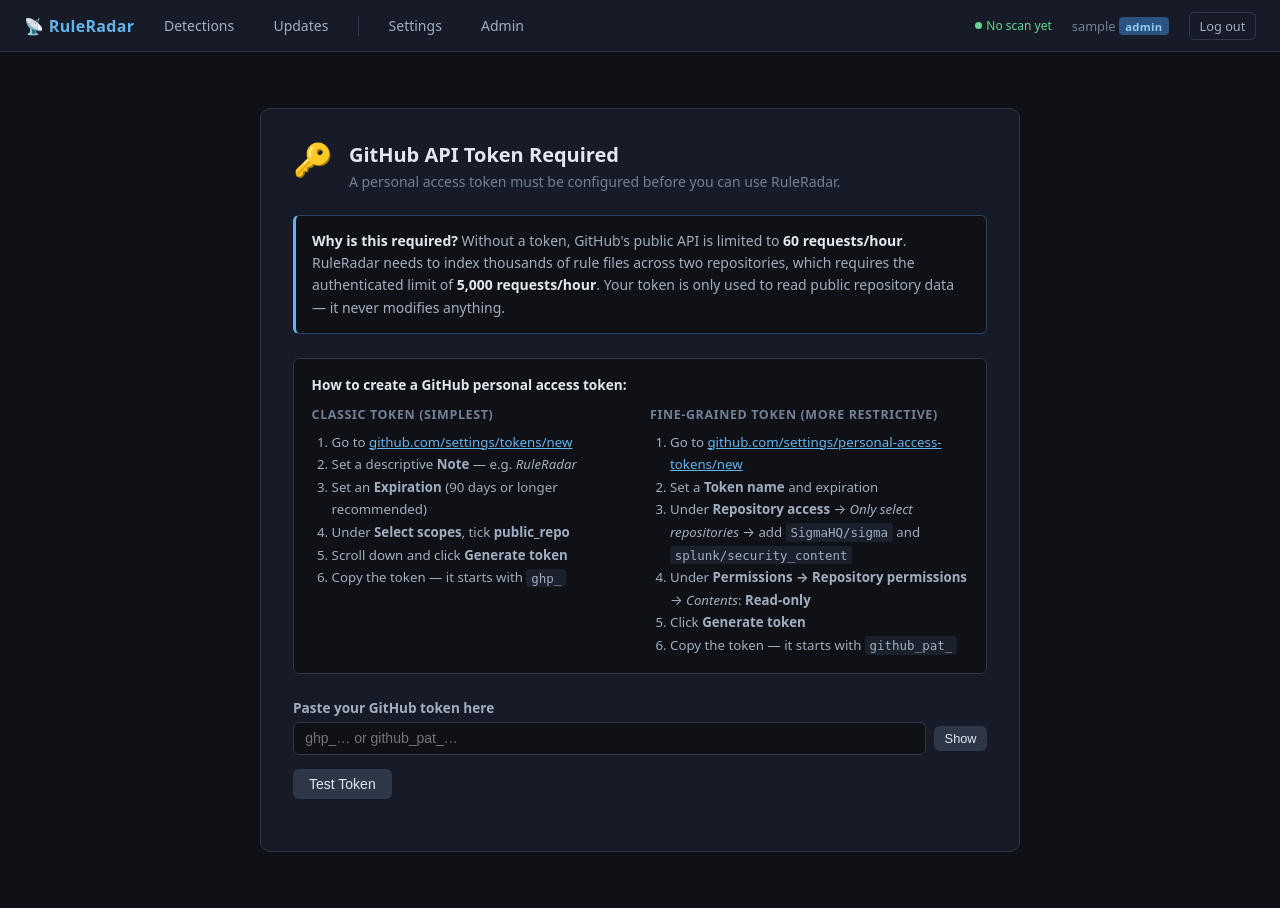
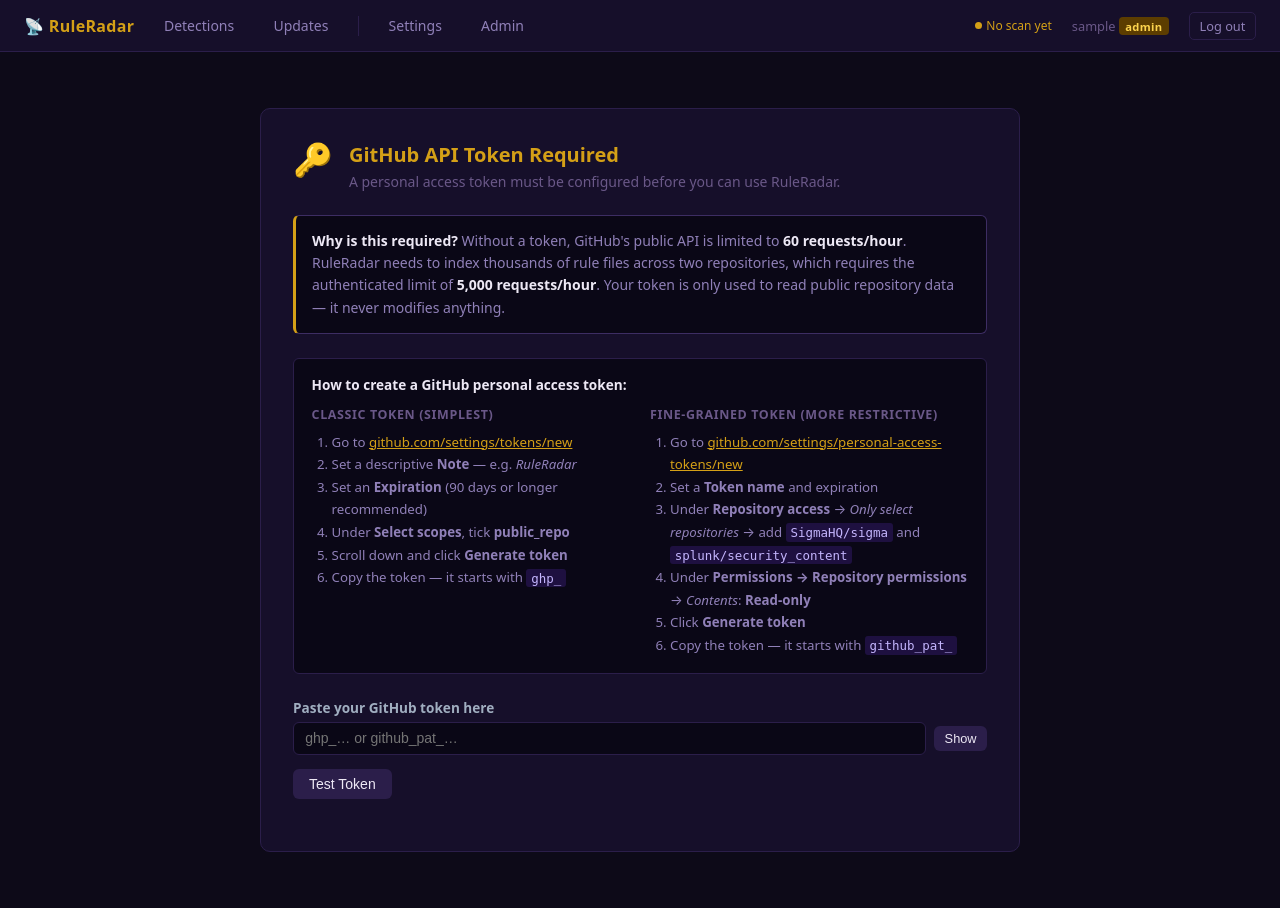
Before and after one commit to McSloats/RuleRadar, a Flask app: page /setup-token in a window 1280 px wide. Run offline with Flask 3, Linux system fonts and the light colour scheme; the visitor is signed in with stand-in values (Sample User, id 1); data comes from the database, SQL or seed files in the repository.

Commit message:
Retheme UI to dark purple and dark yellow
Replace the blue-gray palette with a dark purple + golden yellow scheme:

- Body background: #0d0a18 (deep purple-black)
- Surface (nav, cards): #160f2a (dark purple)
- Deep surface (inputs, pre, detail rows): #0a0716
- Borders: #2b1e4a standard / #40306a hover-focus
- Primary text: #ede8f5 (lavender-white)
- Muted text: #9080b8 / dim: #574870 (purple-gray tones)
- Accent / links / brand: #d4a017 golden yellow → hover #f0c040
- Primary button: #b08012 dark gold → hover #c89520, text #fef9e7
- Secondary button: #2b1e4a purple → hover #3d2d63
- Nav admin badge, scan badge, pagination active: gold tones
- Badges: sigma/splunk/tactic → purple family; modified/admin → gold family
- setup_token.html inline styles updated to match

Semantic colors (red danger, green success/MITRE) are preserved.

Co-Authored-By: Claude Sonnet 4.6 <noreply@anthropic.com>

```diff
--- a/webapp/templates/layout.html
+++ b/webapp/templates/layout.html
@@ -5,19 +5,33 @@
   <meta name="viewport" content="width=device-width, initial-scale=1.0">
   <title>{% block title %}RuleRadar{% endblock %}</title>
   <style>
+    /*
+     * RuleRadar — dark purple + dark yellow theme
+     *
+     * Palette
+     * ─────────────────────────────────────────────────────────────────────────
+     * Backgrounds  : #0d0a18 (body)  #160f2a (surface)  #0a0716 (deep/input)
+     * Borders      : #2b1e4a (normal)  #40306a (hover/focus)
+     * Text         : #ede8f5 (primary)  #9080b8 (muted)  #574870 (dim)
+     * Accent       : #d4a017 (golden yellow)  #f0c040 (hover)
+     * Buttons      : primary #b08012→#c89520 (gold)  secondary #2b1e4a→#3d2d63
+     * Danger       : #6b1f1f→#882424 (red — semantic, kept)
+     * Success      : green — semantic, kept
+     */
+
     *, *::before, *::after { box-sizing: border-box; margin: 0; padding: 0; }
 
     body {
       font-family: system-ui, -apple-system, sans-serif;
-      background: #0f1117;
-      color: #e2e8f0;
+      background: #0d0a18;
+      color: #ede8f5;
       min-height: 100vh;
     }
 
     /* ── Navbar ── */
     nav {
-      background: #161b27;
-      border-bottom: 1px solid #2d3748;
+      background: #160f2a;
+      border-bottom: 1px solid #2b1e4a;
       padding: 0 1.5rem;
       height: 52px;
       display: flex;
@@ -30,41 +44,41 @@
     .nav-brand {
       font-weight: 700;
       font-size: 1rem;
-      color: #63b3ed;
+      color: #d4a017;
       text-decoration: none;
       letter-spacing: 0.02em;
       white-space: nowrap;
     }
     .nav-link {
-      color: #a0aec0;
+      color: #9080b8;
       text-decoration: none;
       padding: 0.3rem 0.6rem;
       border-radius: 5px;
       font-size: 0.875rem;
       transition: background 0.15s, color 0.15s;
     }
-    .nav-link:hover { color: #e2e8f0; background: #2d3748; }
-    .nav-link.active { color: #e2e8f0; background: #2d3748; }
-    .nav-divider { width: 1px; height: 20px; background: #2d3748; }
+    .nav-link:hover { color: #ede8f5; background: #2b1e4a; }
+    .nav-link.active { color: #ede8f5; background: #2b1e4a; }
+    .nav-divider { width: 1px; height: 20px; background: #2b1e4a; }
     .nav-spacer { flex: 1; }
     .nav-user {
       font-size: 0.8rem;
-      color: #718096;
+      color: #6a5888;
       white-space: nowrap;
     }
     .nav-logout {
       font-size: 0.8rem;
-      color: #a0aec0;
+      color: #9080b8;
       text-decoration: none;
       padding: 0.25rem 0.6rem;
       border-radius: 5px;
-      border: 1px solid #2d3748;
+      border: 1px solid #2b1e4a;
     }
-    .nav-logout:hover { background: #2d3748; color: #e2e8f0; }
+    .nav-logout:hover { background: #2b1e4a; color: #ede8f5; }
     .nav-admin-badge {
       font-size: 0.7rem;
-      background: #2c5282;
-      color: #90cdf4;
+      background: #5c3d00;
+      color: #fcd34d;
       padding: 0.1rem 0.4rem;
       border-radius: 4px;
       font-weight: 600;
@@ -74,7 +88,7 @@
     /* ── Scan status badge ── */
     #scan-badge {
       font-size: 0.75rem;
-      color: #68d391;
+      color: #d4a017;
       white-space: nowrap;
       display: flex;
       align-items: center;
@@ -157,9 +171,9 @@
     input[type="text"],
     input[type="password"],
     select {
-      background: #0f1117;
-      border: 1px solid #2d3748;
-      color: #e2e8f0;
+      background: #0a0716;
+      border: 1px solid #2b1e4a;
+      color: #ede8f5;
       padding: 0.45rem 0.7rem;
       border-radius: 6px;
       font-size: 0.875rem;
@@ -187,12 +201,12 @@
       transition: background 0.15s;
       white-space: nowrap;
     }
-    .btn-primary   { background: #2b6cb0; color: #fff; }
-    .btn-primary:hover { background: #2c5282; }
-    .btn-secondary { background: #2d3748; color: #e2e8f0; }
-    .btn-secondary:hover { background: #4a5568; }
-    .btn-danger    { background: #742a2a; color: #fc8181; }
-    .btn-danger:hover { background: #9b2c2c; }
+    .btn-primary        { background: #b08012; color: #fef9e7; }
+    .btn-primary:hover  { background: #c89520; }
+    .btn-secondary      { background: #2b1e4a; color: #ede8f5; }
+    .btn-secondary:hover{ background: #3d2d63; }
+    .btn-danger         { background: #6b1f1f; color: #fca5a5; }
+    .btn-danger:hover   { background: #882424; }
     .btn-full { width: 100%; text-align: center; }
     .btn-sm { padding: 0.3rem 0.65rem; font-size: 0.8rem; }
 
@@ -437,37 +451,37 @@
       gap: 1rem;
     }
     .scan-stat-cell {
-      background: #0f1117;
-      border: 1px solid #2d3748;
+      background: #0a0716;
+      border: 1px solid #2b1e4a;
       border-radius: 6px;
       padding: 0.85rem 1rem;
     }
     .scan-stat-label {
       font-size: 0.7rem;
       font-weight: 600;
-      color: #4a5568;
+      color: #574870;
       text-transform: uppercase;
       letter-spacing: 0.06em;
       margin-bottom: 0.4rem;
     }
     .scan-stat-value {
       font-size: 0.875rem;
-      color: #e2e8f0;
+      color: #ede8f5;
       font-weight: 500;
       word-break: break-all;
     }
 
     /* ── Misc ── */
-    a { color: #63b3ed; }
-    a:hover { color: #90cdf4; }
-    .text-muted  { color: #718096; }
+    a { color: #d4a017; }
+    a:hover { color: #f0c040; }
+    .text-muted  { color: #6a5888; }
     .text-small  { font-size: 0.8rem; }
-    .text-danger { color: #fc8181; }
-    .text-success{ color: #68d391; }
+    .text-danger { color: #fca5a5; }
+    .text-success{ color: #6ee7b7; }
     .nowrap      { white-space: nowrap; }
     .trunc       { max-width: 320px; overflow: hidden; text-overflow: ellipsis; white-space: nowrap; }
     .gap-1       { display: flex; gap: 0.4rem; align-items: center; flex-wrap: wrap; }
-    hr.divider   { border: none; border-top: 1px solid #2d3748; margin: 1.25rem 0; }
+    hr.divider   { border: none; border-top: 1px solid #2b1e4a; margin: 1.25rem 0; }
   </style>
 </head>
 <body>
--- a/webapp/templates/setup_token.html
+++ b/webapp/templates/setup_token.html
@@ -207,8 +207,8 @@ document.getElementById('token-input').addEventListener('keydown', function(e) {
 .token-gate-card {
   width: 100%;
   max-width: 760px;
-  background: #161b27;
-  border: 1px solid #2d3748;
+  background: #160f2a;
+  border: 1px solid #2b1e4a;
   border-radius: 10px;
   padding: 2rem;
 }
@@ -227,39 +227,39 @@ document.getElementById('token-input').addEventListener('keydown', function(e) {
 .token-gate-header h1 {
   font-size: 1.25rem;
   font-weight: 700;
-  color: #e2e8f0;
+  color: #d4a017;
   margin-bottom: 0.25rem;
 }
 .token-gate-header .subtitle {
   font-size: 0.875rem;
-  color: #718096;
+  color: #6a5888;
 }
 
 /* ── Info box ──────────────────────────────────────────────────────────── */
 .info-box {
-  background: #0f1117;
-  border: 1px solid #2a4365;
-  border-left: 3px solid #63b3ed;
+  background: #0a0716;
+  border: 1px solid #3d2d63;
+  border-left: 3px solid #d4a017;
   border-radius: 6px;
   padding: 0.85rem 1rem;
   font-size: 0.875rem;
-  color: #a0aec0;
+  color: #9080b8;
   line-height: 1.6;
   margin-bottom: 1.5rem;
 }
-.info-box strong { color: #e2e8f0; }
+.info-box strong { color: #ede8f5; }
 
 /* ── Steps section ─────────────────────────────────────────────────────── */
 .setup-steps {
-  background: #0f1117;
-  border: 1px solid #2d3748;
+  background: #0a0716;
+  border: 1px solid #2b1e4a;
   border-radius: 6px;
   padding: 1rem 1.1rem;
 }
 .steps-title {
   font-size: 0.85rem;
   font-weight: 600;
-  color: #e2e8f0;
+  color: #ede8f5;
   margin-bottom: 0.75rem;
 }
 .steps-columns {
@@ -273,7 +273,7 @@ document.getElementById('token-input').addEventListener('keydown', function(e) {
 .steps-sub {
   font-size: 0.78rem;
   font-weight: 600;
-  color: #718096;
+  color: #6a5888;
   text-transform: uppercase;
   letter-spacing: 0.05em;
   margin-bottom: 0.5rem;
@@ -284,16 +284,17 @@ document.getElementById('token-input').addEventListener('keydown', function(e) {
 }
 .setup-steps li {
   font-size: 0.83rem;
-  color: #a0aec0;
+  color: #9080b8;
   line-height: 1.7;
 }
-.setup-steps a { color: #63b3ed; }
-.setup-steps a:hover { color: #90cdf4; }
+.setup-steps a { color: #d4a017; }
+.setup-steps a:hover { color: #f0c040; }
 .setup-steps code {
-  background: #1a202c;
+  background: #1e1040;
   padding: 0.1rem 0.3rem;
   border-radius: 3px;
   font-size: 0.78rem;
+  color: #c4b5fd;
 }
 
 /* ── Confirm box ───────────────────────────────────────────────────────── */
@@ -301,20 +302,20 @@ document.getElementById('token-input').addEventListener('keydown', function(e) {
   display: flex;
   gap: 0.85rem;
   align-items: flex-start;
-  background: #1c4532;
-  border: 1px solid #276749;
+  background: #14301f;
+  border: 1px solid #1a5c38;
   border-radius: 6px;
   padding: 0.85rem 1rem;
   margin-bottom: 0;
 }
 .confirm-icon {
   font-size: 1.2rem;
-  color: #68d391;
+  color: #6ee7b7;
   flex-shrink: 0;
   margin-top: 0.05rem;
 }
-.confirm-box p { margin: 0; color: #e2e8f0; }
-.confirm-box .text-muted { color: #9ae6b4; }
+.confirm-box p { margin: 0; color: #ede8f5; }
+.confirm-box .text-muted { color: #a7f3d0; }
 </style>
 
 {% endblock %}
```
Also changed, not shown: other parts of webapp/templates/layout.html (+70 -70 lines).
